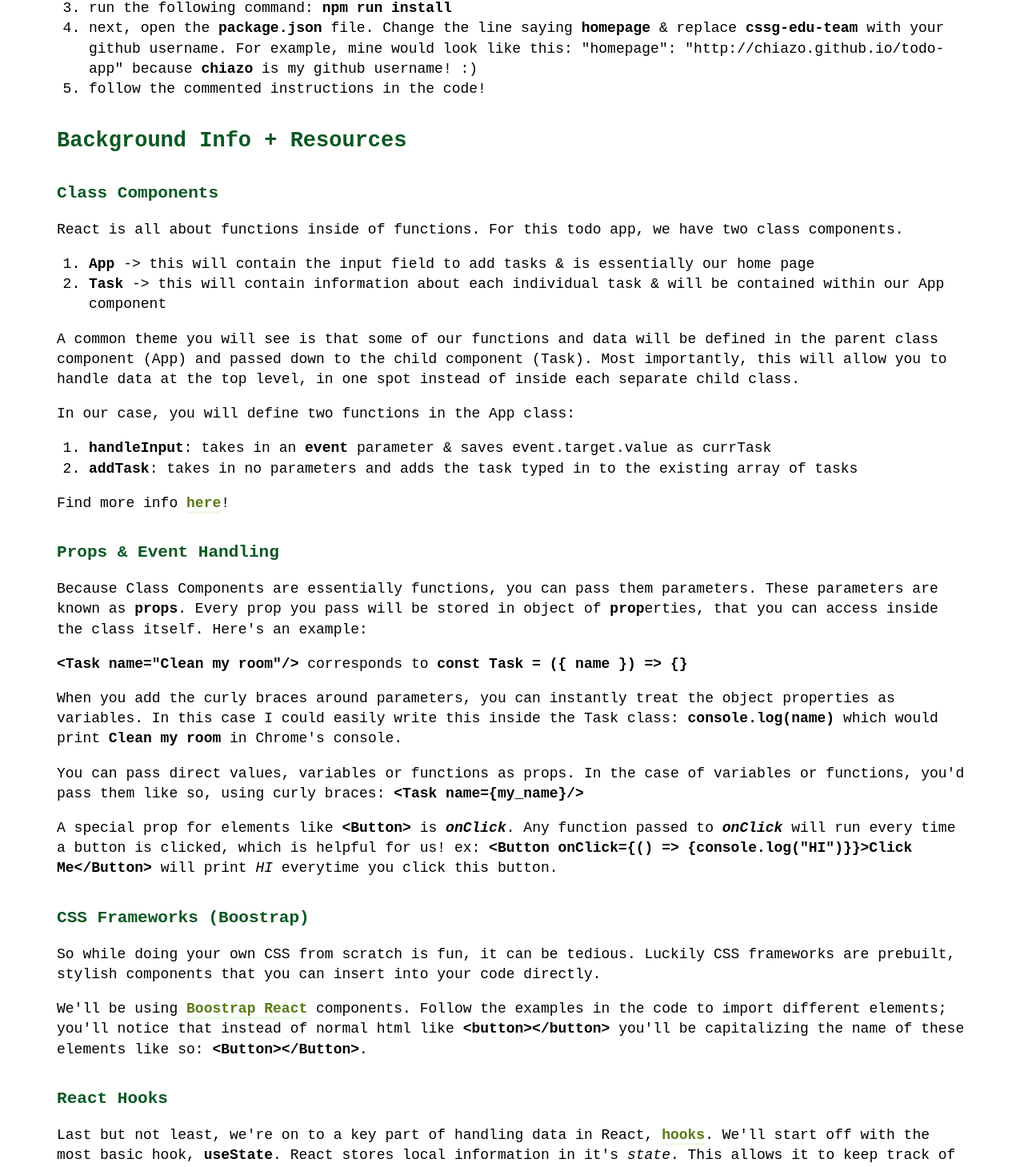
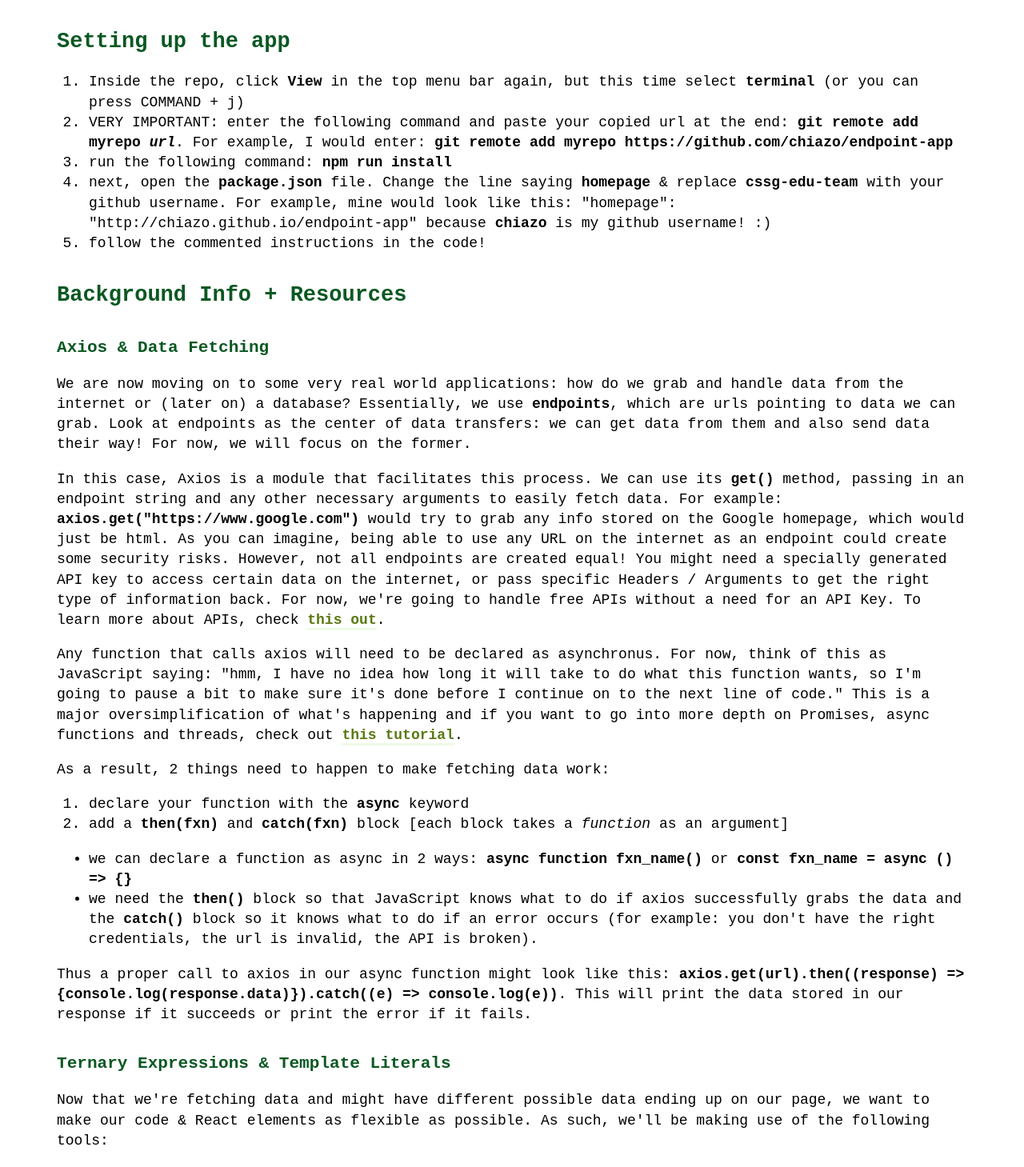
Before and after one commit to youngrakexr/cssg-edu-teamv, a React (Create React App) app: page / in a window 1280 px wide. Shown: the part 912-2371 px from the top of the page at 80% size. Built offline with nearby package versions, Linux system fonts and the light colour scheme.

Commit message:
add lesson 3

```diff
--- a/src/App.js
+++ b/src/App.js
@@ -1,10 +1,12 @@
 import ReactMarkdown from "react-markdown";
-import { lesson_one, lesson_two } from "./data/markdown";
+import { lesson_one, lesson_two, lesson_three } from "./data/markdown";
 
 const App = () => {
   return (
     <div className="home">
       <div id="content">
+        <ReactMarkdown source={lesson_three} />
+        <hr />
         <ReactMarkdown source={lesson_two} />
         <hr />
         <ReactMarkdown source={lesson_one} />
--- a/src/data/markdown/index.js
+++ b/src/data/markdown/index.js
@@ -1,2 +1,3 @@
 export { default as lesson_one } from "./lesson_one.js";
 export { default as lesson_two } from "./lesson_two.js";
+export { default as lesson_three } from "./lesson_three.js";
--- /dev/null
+++ b/src/data/markdown/lesson_three.js
@@ -0,0 +1,106 @@
+const lesson_three = `# Lesson 3: Start Fetching Data Asynchronously
+
+Welcome to week 3! The goals for you are as follows:
+
+- build a simple app utilizing an endpoint ([here is an example](https://cssg-edu-team.github.io/endpoint-app/))
+- start learning about http via Axios
+- continue handling user input
+- continue using a CSS framework (Bootstrap)
+- continue learning about React Hooks (useEffect) & asyncronous calls
+
+**Sat, Feb 20 Recap:**
+
+- [Presentation Link](https://docs.google.com/presentation/d/1weIZ8i2Twn4Sr7L8FsYXE216a5y8Tyj72aoF3aJxhXA/edit?usp=sharing)
+- [Recorded zoom video](https://unc.zoom.us/rec/share/VIITeh4SYlMCkaB6eIfW9d2vCbnyajqHRo77aamsOYsc2GDMqjvT1MUBIIaFIQ6h.Ft-E5ZRr6yh8og8N) (Passcode: K02%MrhJ)
+
+## Setting up your repo
+
+1. Navigate to [this link](https://github.com/cssg-edu-team/endpoint-app) to access the endpoint app's repo and click the **fork** button in the top right corner.
+2. Choose your personal github account as the destination for the repo.
+3. Once done, click the **code** tab button and then click the green **code** button. Make sure the https option is selected and click the clipboard icon to copy the repository link.
+4. Open visual studio code (or any code editor you have), click **View** in the top menu bar, then click **Command Palette**. In the pop up, search for **Git: Clone** and paste the link to the repo that you copied. Press enter on your keyboard and choose a location on your computer to store the repository locally. Once you're done, open the repo in a new window!
+
+## Setting up the app
+
+1. Inside the repo, click **View** in the top menu bar again, but this time select **terminal** (or you can press COMMAND + j)
+2. VERY IMPORTANT: enter the following command and paste your copied url at the end: **git remote add myrepo _url_**. For example, I would enter: **git remote add myrepo https://github.com/chiazo/endpoint-app**
+3. run the following command: **npm run install**
+4. next, open the **package.json** file. Change the line saying **homepage** & replace **cssg-edu-team** with your github username. For example, mine would look like this: "homepage": "http://chiazo.github.io/endpoint-app" because **chiazo** is my github username! :)
+5. follow the commented instructions in the code!
+
+## Background Info + Resources
+
+### Axios & Data Fetching
+
+We are now moving on to some very real world applications: how do we grab and handle data from the internet or (later on) a database? Essentially, we use **endpoints**, which are urls pointing to data we can grab. Look at endpoints as the center of data transfers: we can get data from them and also send data their way! For now, we will focus on the former.
+
+In this case, Axios is a module that facilitates this process. We can use its **get()** method, passing in an endpoint string and any other necessary arguments to easily fetch data. For example: **axios.get("https://www.google.com")** would try to grab any info stored on the Google homepage, which would just be html. As you can imagine, being able to use any URL on the internet as an endpoint could create some security risks. However, not all endpoints are created equal! You might need a specially generated API key to access certain data on the internet, or pass specific Headers / Arguments to get the right type of information back. For now, we're going to handle free APIs without a need for an API Key. To learn more about APIs, check [this out](https://www.taniarascia.com/how-to-connect-to-an-api-with-javascript/).
+
+Any function that calls axios will need to be declared as asynchronus. For now, think of this as JavaScript saying: "hmm, I have no idea how long it will take to do what this function wants, so I'm going to pause a bit to make sure it's done before I continue on to the next line of code." This is a major oversimplification of what's happening and if you want to go into more depth on Promises, async functions and threads, check out [this tutorial](https://blog.bitsrc.io/understanding-asynchronous-javascript-the-event-loop-74cd408419ff).
+
+As a result, 2 things need to happen to make fetching data work:
+
+1. declare your function with the **async** keyword
+2. add a **then(fxn)** and **catch(fxn)** block [each block takes a _function_ as an argument]
+
+- we can declare a function as async in 2 ways: **async function fxn_name()** or **const fxn_name = async () => {}**
+- we need the **then()** block so that JavaScript knows what to do if axios successfully grabs the data and the **catch()** block so it knows what to do if an error occurs (for example: you don't have the right credentials, the url is invalid, the API is broken).
+
+Thus a proper call to axios in our async function might look like this:
+**axios.get(\`url\`).then((response) => {console.log(response.data)}).catch((e) => console.log(e))**.
+This will print the data stored in our response if it succeeds or print the error if it fails.
+
+### Ternary Expressions & Template Literals
+
+Now that we're fetching data and might have different possible data ending up on our page, we want to make our code & React elements as flexible as possible. As such, we'll be making use of the following tools:
+
+1. **Ternary Expressions**: a simplified if / else statement — (boolean ? ifTrue : ifFalse)
+2. **Template Literals**: using backticks instead of double quotes to insert  a variable inside of a string — \`hi $\{chiazo}\`
+
+Here's an example of both.
+
+- **Ternary Expressions**: Assume we have a state variable **name**, with a default value of _null_. While the data is being fetched, we want to make sure our page has something to display. We can use a ternary to add conditional react elements:
+  **{ name ? <div>{name}</div> : <h3>No name available.</h3>}** This code checks if name is not null; if so, it displays its value in a div tag. Otherwise, it adds a header saying no name is available.
+- **Template literal**: Assume we have an endpoint that takes in a parameter called **count**. In our app, we want to make our function that calls axios have a parameter so that we can change how many results we fetch (aka the count). If the endpoint style is like so: _https://www.google.com/count=[COUNT]_, we could make a **url** variable like so with backticks: **const url=\`https://www.google.com/count=$\{input}\`**. In this scenario, **input** is the parameter passed into our function that allows the url to easily change, without needing separate url variables.
+
+### React Hooks (useEffect)
+
+Last but not least, we're on to a key part of handling async data calls in React, [useEffect](https://reactjs.org/docs/hooks-intro.html). Last week we saw the basic hook, **useState**.
+
+If we are fetching data that changes the way the page looks in anyway, we want to use both **useEffect** and **useState**. In this case, **useEffect** will update the page if any changes occur to our state variables. This won't work if you define a regular variable such as **let num = 10**. Always make a state variable for data that is being fetched and rendered onto your page!
+
+If I wanted to keep track of a string called **name**, the convention is as follows:
+**const [name, setName] = useState(null)**.
+
+Now if I wanted to fetch a name from an endpoint using an async function called **getName**, I would want to call it inside of **useEffect** like so:
+
+**useEffect(() => { if(!name) { getName(setName) }}, [name])**
+
+A couple things are happening here:
+
+- useEffect takes in a function and an optional second parameter (an array containing any state variable it's monitoring). If you don't pass in a 2nd argument or pass in an empty array, useEffect will run every time the page is rendered (which can be costly)
+- the passed in function is checking if the **name** state variable is null
+- if so, it calls the async function, getName & passes it the setName function
+- it's nice to pass the setName function so you can directly update the **name** variable when the axios call succeeds (this would occur in the **then()** block)
+- useEffect is monitoring the **name** state variable, so it can call the inner function any time **name** changes
+
+## Deploy your Endpoint App!
+
+1. enter **git status** in your terminal to see any changes you made.
+2. enter **git add .**
+3. now enter **git commit -m** and in the blank space leave a brief message explaining what you changed in quotation marks.
+4. now we're going to upload our changes to github. enter the command **git push myrepo master**.
+5. The final step!!! Run the command **npm run deploy**. This will publish your website to github pages. Check it out using the following link: https://[your-github-username].github.io/endpoint-app
+
+# What's next?
+
+In the following week, make the endpoint app your own! At minimum, you should grab data from an endpoint (using the Avatar endpoint is not allowed!) and map that data onto a page in react. Look at the Bootstrap documentation to figure out how to add elements so you can handle user input! Here is a [website](https://apilist.fun/) you can [browse](https://github.com/public-apis/public-apis) for some free APIS.
+
+If you want a challenge:
+
+- Add the ability for a user to input an endpoint parameter (so the page updates with the info they desire) w/ Bootstrap
+  - ex: Allow a user to specify the number of characters fetched
+- Display both images and text, using Boostrap Grid
+`;
+
+export default lesson_three;
```
Also changed, not shown: 1 other file (tests, documents, lock files or other folders).
